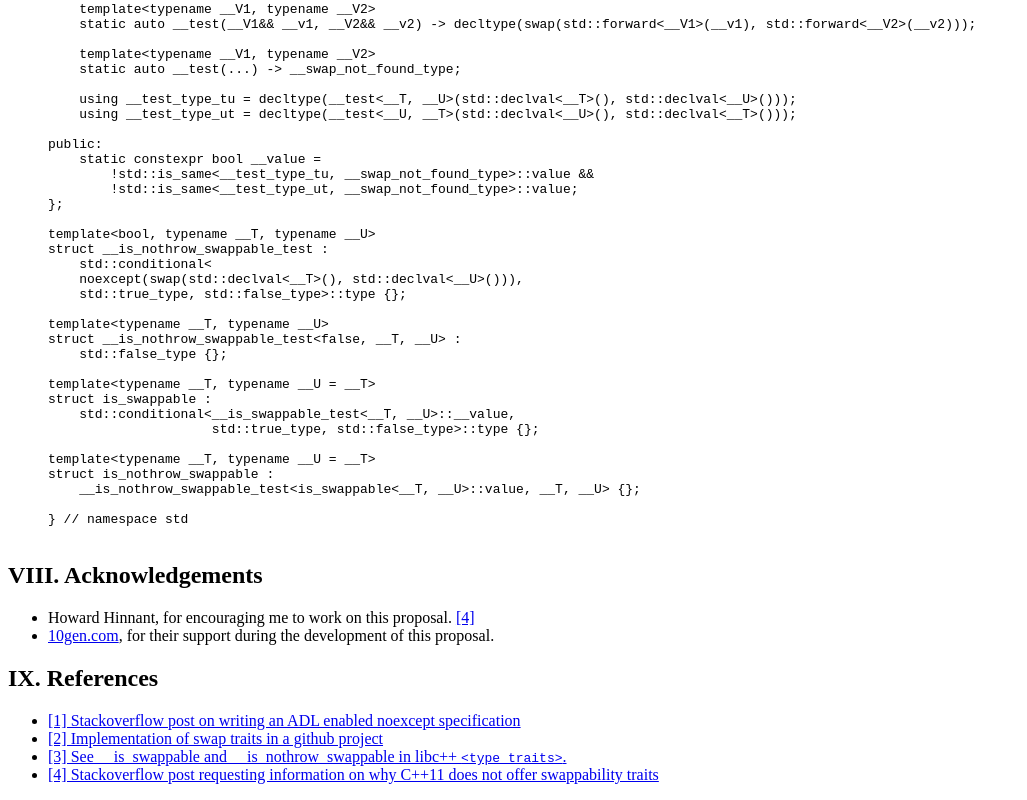
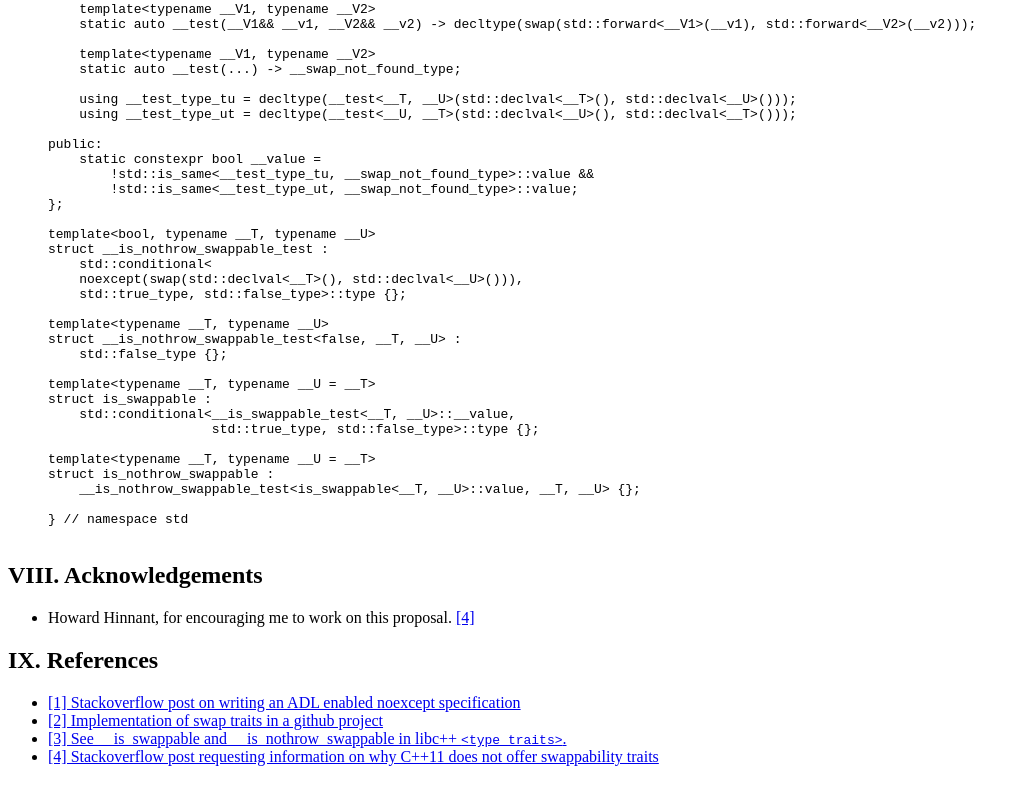
Before and after one commit to acmorrow/cpp-proposals, a plain HTML site: page swap_traits.html in a window 1280 px wide. Shown: the part 3017-3817 px from the top of the page, without its empty margins (0-1027 px from the left). Drawn offline with Linux system fonts and the light colour scheme.

Commit message:
Fewer acks

```diff
--- a/swap_traits.html
+++ b/swap_traits.html
@@ -311,7 +311,6 @@ struct is_nothrow_swappable :
     <h2><a name="thanks">VIII. Acknowledgements</a></h2>
       <ul>
         <li>Howard Hinnant, for encouraging me to work on this proposal. <a href="#biblio.so-acm-why-no-swap-traits">[4]</a></li>
-        <li><a href='http://www.10gen.com'>10gen.com</a>, for their support during the development of this proposal.</li>
       </ul>
 
     <h2><a name="biblio">IX. References</a></h2>
```
